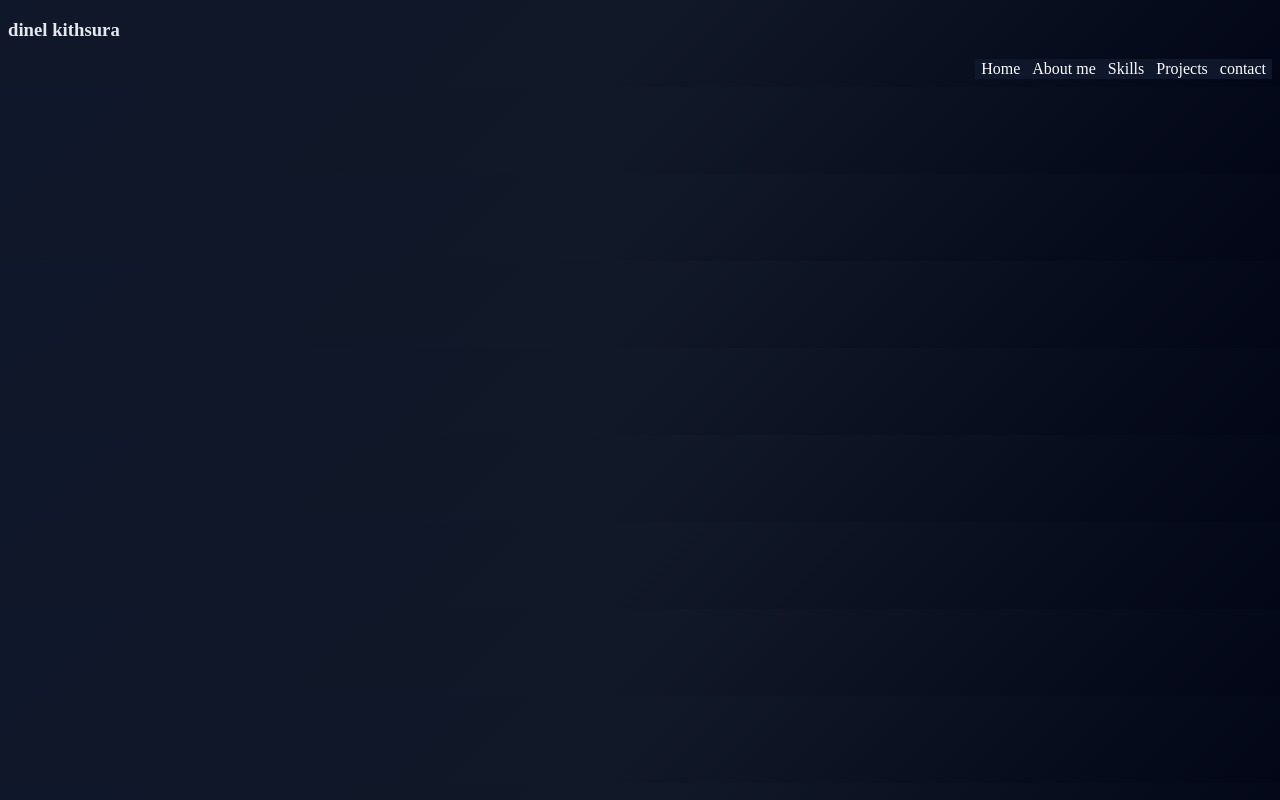
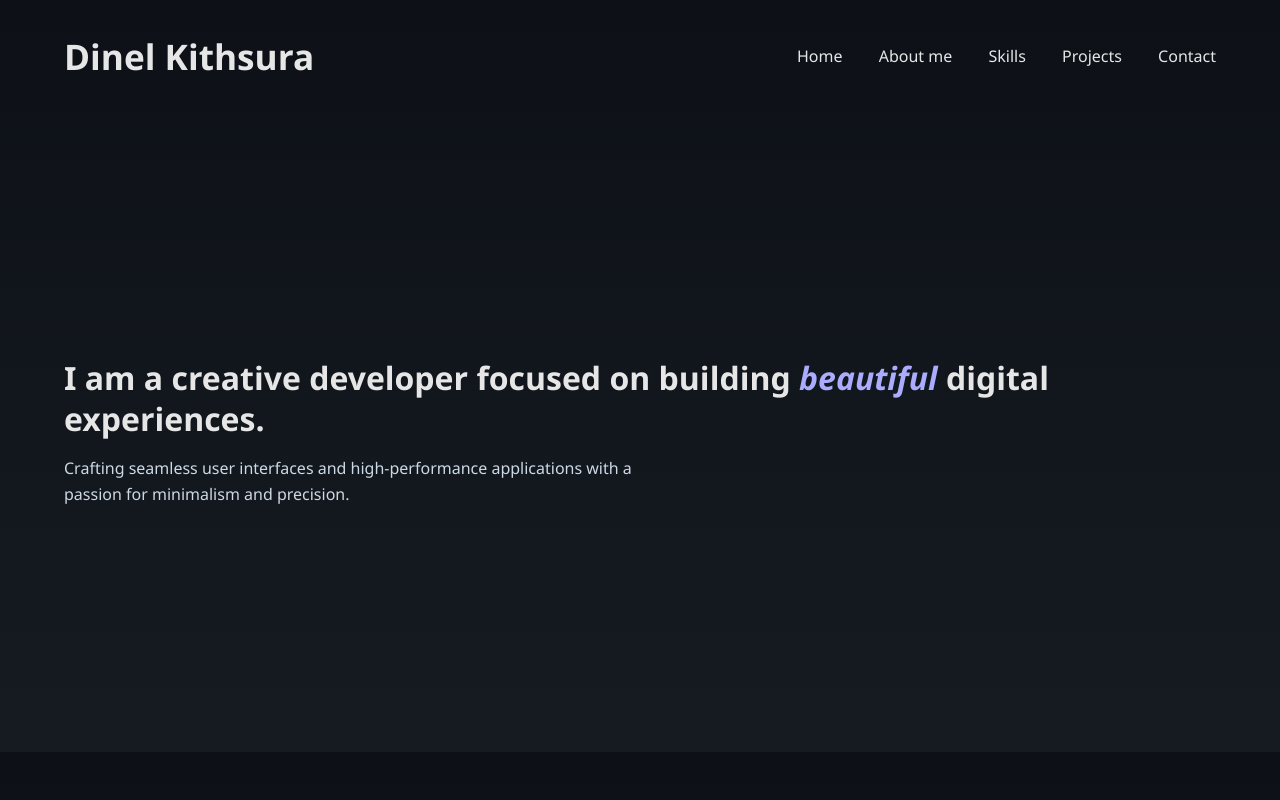
Before and after one commit to dinel2007918/personal-portfolio, a plain HTML site: page Desktop/New folder/profile/home.html in a window 1280 px wide. Drawn offline with Linux system fonts and the light colour scheme.

Commit message:
make the home page and update the css file

```diff
--- a/Desktop/New folder/profile/home.css
+++ b/Desktop/New folder/profile/home.css
@@ -1,31 +1,79 @@
-body{
-    background: linear-gradient(
-        135deg,
-        #0f172a,
-        #111827,
-        #020617
-    );
-    color: #e5e7eb;
-}
-.navBar1{
+  * {
+    margin: 0;
+    padding: 0;
+    box-sizing: border-box;
+  }
+
+  body {
+    font-family: 'Segoe UI', Tahoma, Geneva, Verdana, sans-serif;
+    background: linear-gradient(to bottom, #0d1117, #161b22); /* dark gradient */
+    color: #e6e6e6;
+  }
+
+  /* Header Navigation */
+  header {
     display: flex;
-    justify-content: flex-end;
-}
-.navBar1 button{
-    border: none;
-    background-color: #0f172a;
-    color: white    ;
-    font-size: medium;
-    padding-top: 100;
-    font-family: 'Times New Roman', Times, serif;
+    justify-content: space-between;
+    align-items: center;
+    padding: 2rem 4rem;
+  }
 
+  header h1 {
+    font-size: 2.2rem;
+    font-weight: bold;
+  }
 
-}
+  nav a {
+    color: #e6e6e6;
+    text-decoration: none;
+    margin-left: 2rem;
+    font-size: 1rem;
+    transition: color 0.3s ease;
+  }
 
+  nav a:hover {
+    color: #58a6ff;
+  }
 
-.vinuda{
+  /* Hero Section */
+  .hero {
     display: flex;
-    margin-right: 350px;
+    flex-direction: column;
+    justify-content: center;
+    height: 80vh;
+    padding: 0 4rem;
+  }
 
+  .hero h2 {
+    font-size: 2rem;
+    font-weight: bold;
+    margin-bottom: 1rem;
+    line-height: 1.3;
+  }
 
-}
+  .hero p {
+    font-size: 1rem;
+    color: #cdd9e5;
+    line-height: 1.6;
+    max-width: 600px;
+  }
+
+  /* Responsive */
+  @media (max-width: 768px) {
+    header {
+      flex-direction: column;
+      align-items: flex-start;
+    }
+
+    nav {
+      margin-top: 1rem;
+    }
+
+    .hero {
+      padding: 0 2rem;
+    }
+
+    .hero h2 {
+      font-size: 1.6rem;
+    }
+  }
--- a/Desktop/New folder/profile/home.html
+++ b/Desktop/New folder/profile/home.html
@@ -7,15 +7,21 @@
     <link rel="stylesheet" href="home.css">
 </head>
 <body>
-    <div >
-        <h3 class="vinuda">dinel kithsura</h3>
-            <div class="navBar1">
-                <button>Home</button>
-                <button>About me</button>
-                <button>Skills</button>
-                <button>Projects</button>
-                <button>contact</button>
-            </div>
-    </div>
+
+   <header>
+  <h1>Dinel Kithsura</h1>
+  <nav>
+    <a href="#">Home</a>
+    <a href="#">About me</a>
+    <a href="#">Skills</a>
+    <a href="#">Projects</a>
+    <a href="#">Contact</a>
+  </nav>
+</header>
+
+<section class="hero">
+  <h2>I am a creative developer focused on building <i style="color: rgb(172, 172, 255);">beautiful</i>  digital experiences.</h2>
+  <p>Crafting seamless user interfaces and high-performance applications with a passion for minimalism and precision.</p>
+</section>
 </body>
 </html>
```
